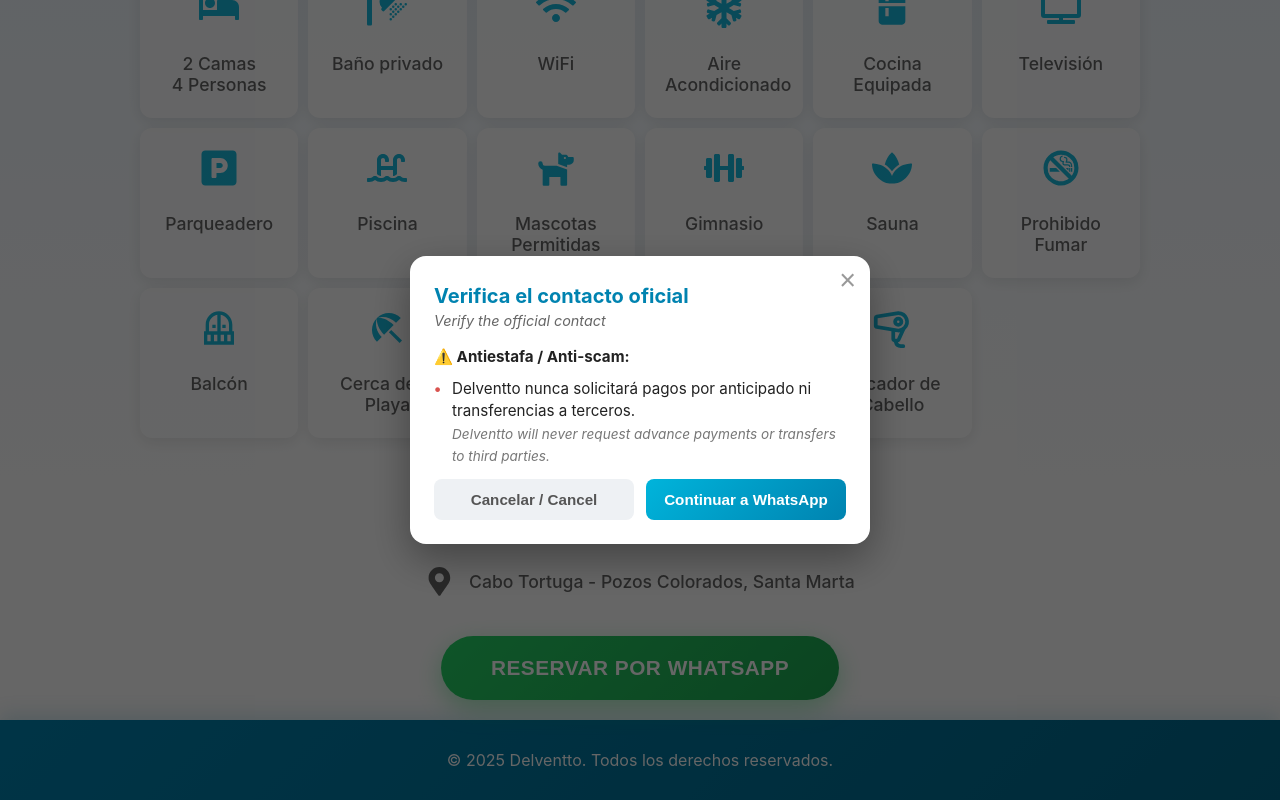
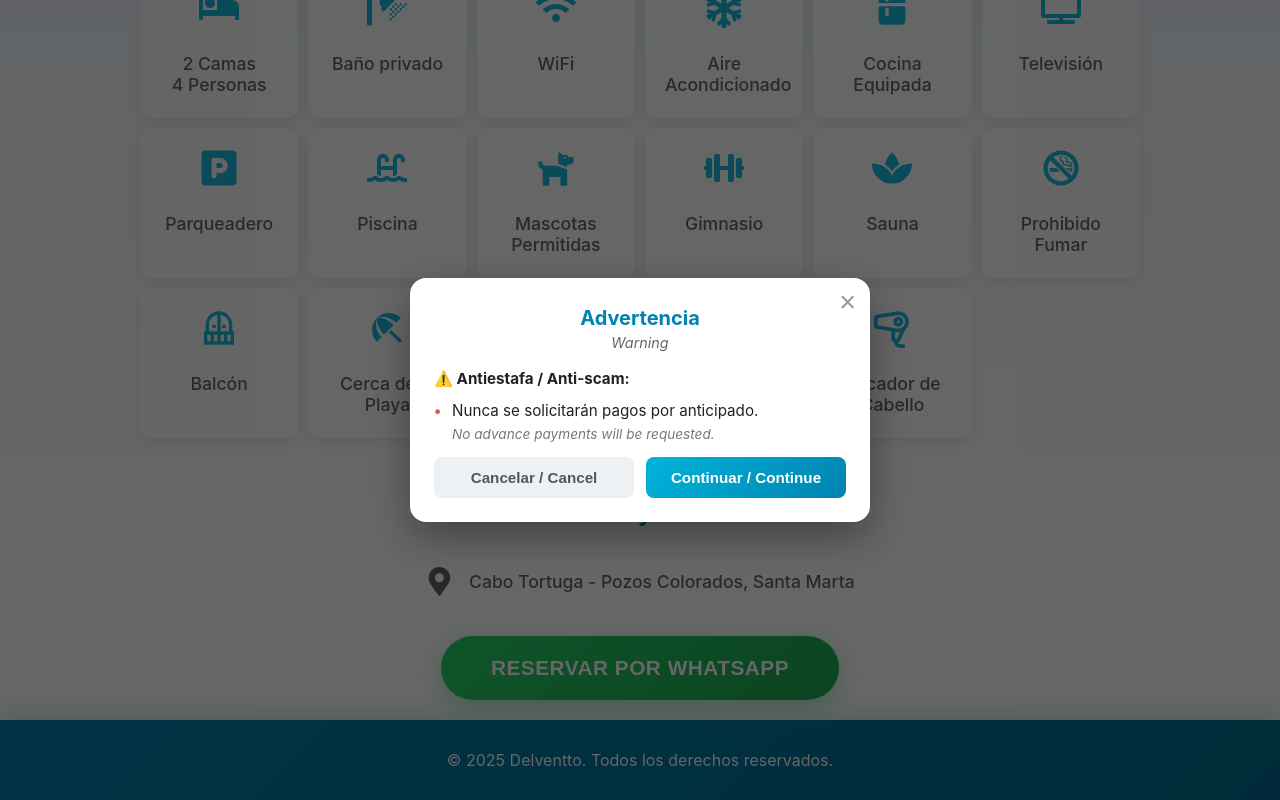
Before and after one commit to vanessar810/delventto, a React (Create React App) app: page / in a window 1280 px wide. Both pictures are taken after a click on the button "RESERVAR POR WHATSAPP". Shown: the part 980-1780 px from the top of the page. Built offline with nearby package versions, Linux system fonts and the light colour scheme.

Commit message:
Secure Whatsapp

```diff
--- a/src/App.css
+++ b/src/App.css
@@ -390,6 +390,7 @@ font-size: 2.5rem;
   font-size: 1.25rem;
   margin-bottom: 4px;
   color: #0083b0;
+  text-align: center;
 }
 
 .secure-modal-subtitle {
@@ -397,6 +398,7 @@ font-size: 2.5rem;
   color: #666;
   margin-bottom: 18px;
   font-style: italic;
+  text-align: center;
 }
 
 .secure-modal-warnings ul {
--- a/src/App.js
+++ b/src/App.js
@@ -302,17 +302,17 @@ function App() {
         <div className="secure-modal-overlay" onClick={closeSecureModal}>
           <div className="secure-modal" onClick={(e) => e.stopPropagation()}>
             <button className="secure-modal-close" onClick={closeSecureModal} aria-label="Cerrar">&times;</button>
-            <h3 className="secure-modal-title">Verifica el contacto oficial</h3>
-            <p className="secure-modal-subtitle">Verify the official contact</p>
+            <h3 className="secure-modal-title">Advertencia</h3>
+            <p className="secure-modal-subtitle">Warning</p>
             <div className="secure-modal-warnings">
               <p><strong>⚠️ Antiestafa / Anti-scam:</strong></p>
               <ul>
-                <li>Delventto nunca solicitará pagos por anticipado ni transferencias a terceros.<br/><em>Delventto will never request advance payments or transfers to third parties.</em></li>
+                <li>Nunca se solicitarán pagos por anticipado.<br/><em>No advance payments will be requested.</em></li>
               </ul>
             </div>
             <div className="secure-modal-actions">
               <button className="secure-modal-btn secure-modal-cancel" onClick={closeSecureModal}>Cancelar / Cancel</button>
-              <button className="secure-modal-btn secure-modal-confirm" onClick={openWhatsApp}>Continuar a WhatsApp</button>
+              <button className="secure-modal-btn secure-modal-confirm" onClick={openWhatsApp}>Continuar / Continue</button>
             </div>
           </div>
         </div>
```
